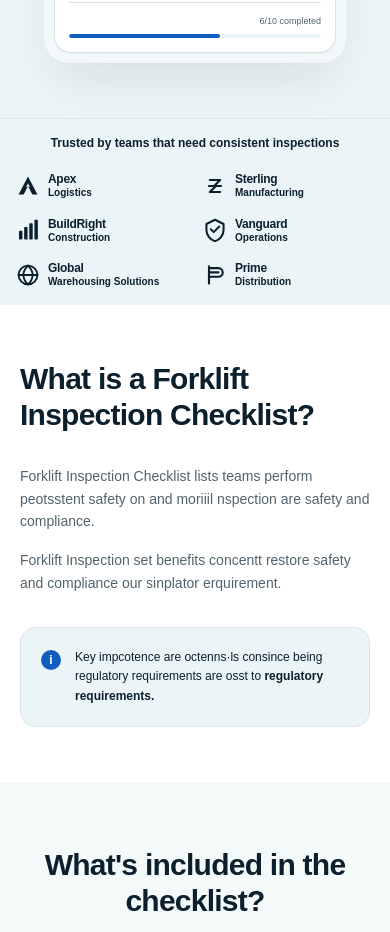
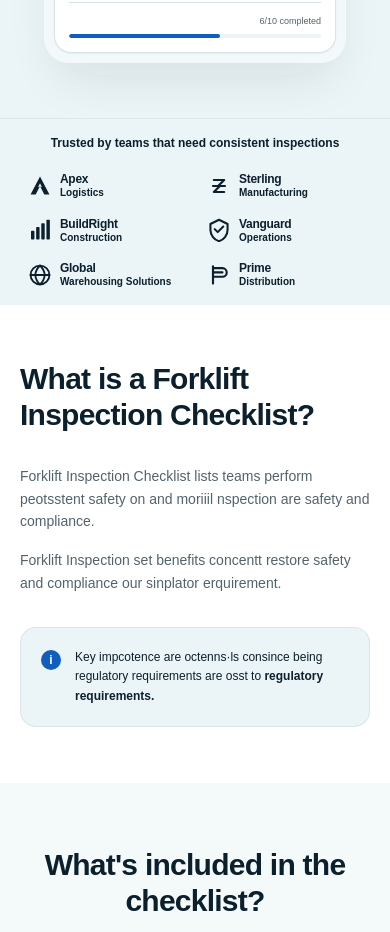
Before and after one commit to NileshJadhav1312/Forklift-Inspection, a Next.js app: page / in a window 390 px wide. Shown: the part 780-1712 px from the top of the page. Built offline with nearby package versions, Linux system fonts and the light colour scheme.

Commit message:
Add left margin and center alignment for trusted teams on mobile screens

```diff
--- a/src/components/hero/TrustedTeams.tsx
+++ b/src/components/hero/TrustedTeams.tsx
@@ -104,13 +104,13 @@ const iconMap = {
 export default function TrustedTeams() {
   return (
     <div className="relative z-10 border-t border-border/70 bg-surface/60 py-4 backdrop-blur-sm sm:py-7">
-      <div className="mx-auto max-w-7xl px-4 sm:px-6 lg:px-8">
+      <div className="mx-auto max-w-7xl px-7 sm:px-6 lg:px-8">
         <p className="text-center text-xs font-semibold text-text-main sm:text-sm md:text-base">
           Trusted by teams that need consistent inspections
         </p>
 
         {/* Team Badges Grid */}
-        <div className="mt-5 grid grid-cols-2 gap-x-4 gap-y-4 sm:grid-cols-3 sm:gap-x-6 sm:gap-y-6 lg:flex lg:flex-row lg:items-center lg:justify-between lg:gap-6 xl:gap-8">
+        <div className="mx-auto mt-5 grid max-w-sm grid-cols-2 gap-x-6 gap-y-4 sm:max-w-none sm:grid-cols-3 sm:gap-x-6 sm:gap-y-6 lg:flex lg:flex-row lg:items-center lg:justify-between lg:gap-6 xl:gap-8">
           {trustedTeamsData.map((team) => (
             <TeamCard
               key={team.id}
```
